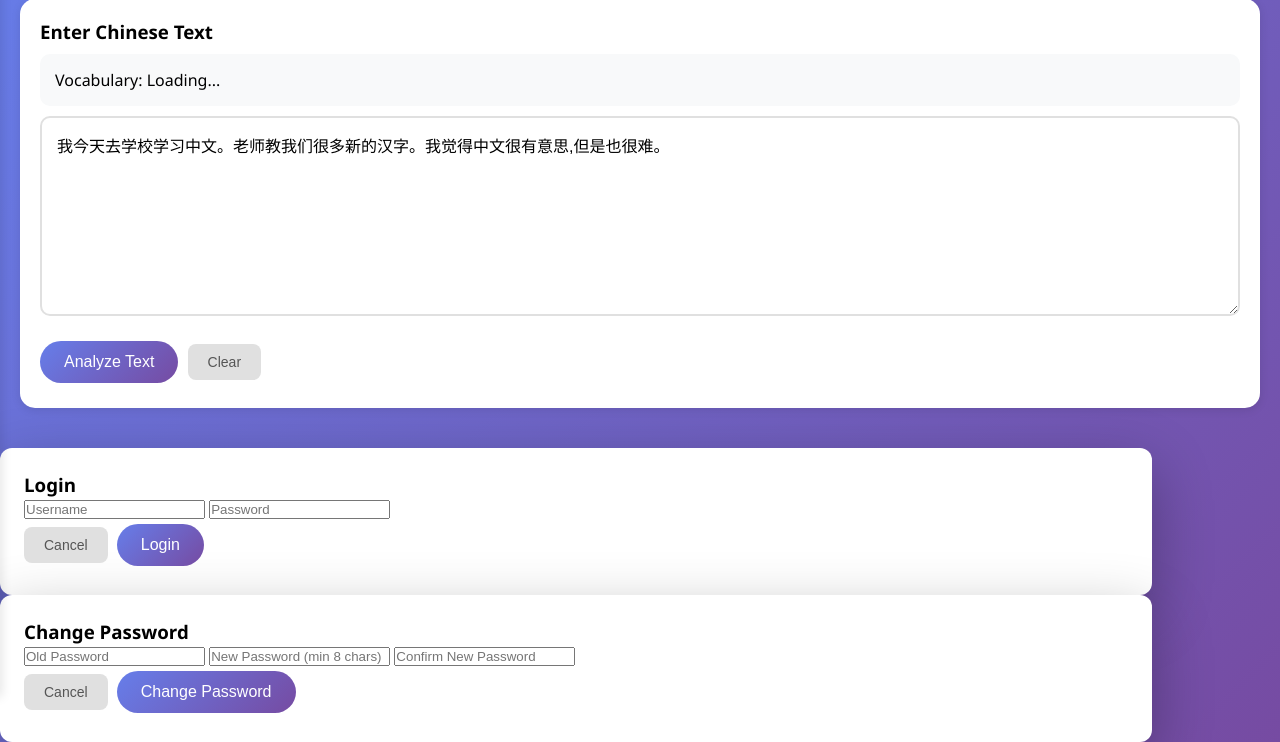
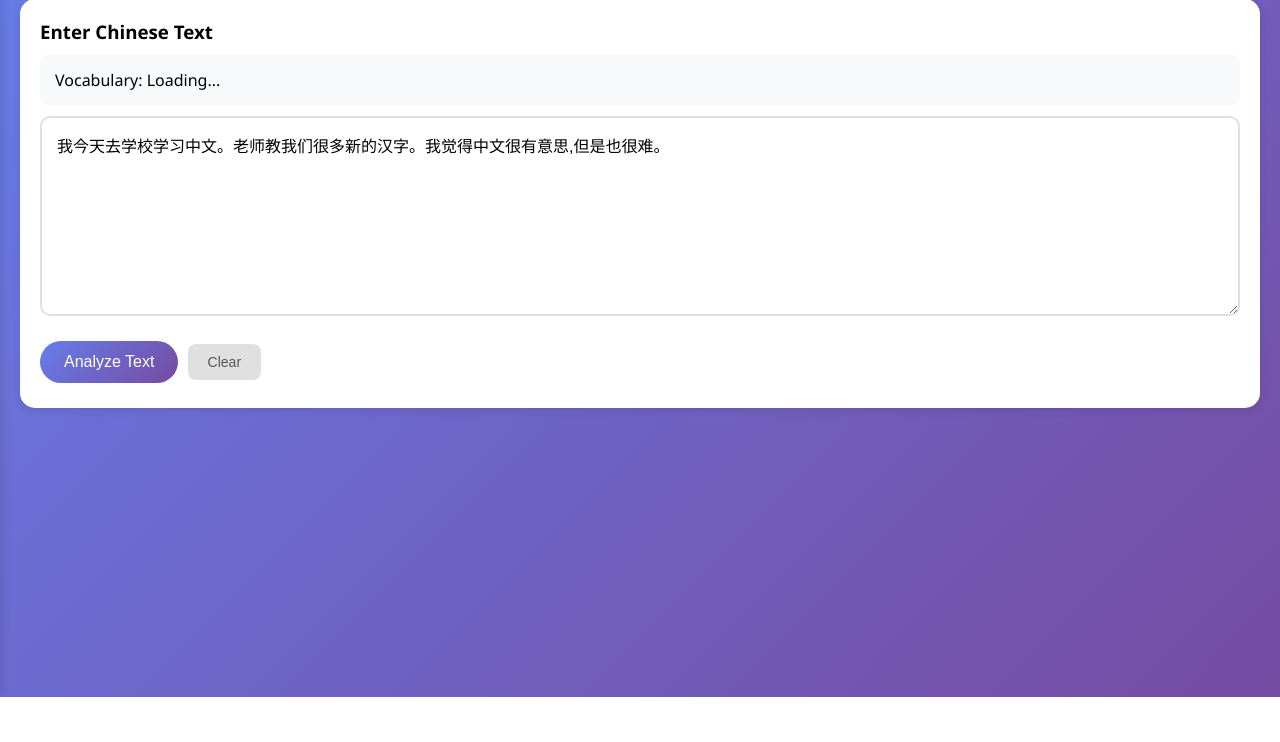
Before and after one commit to mkampl/qingdu, a Python web app: template templates/index.html in a window 1280 px wide. Shown: the part 103-845 px from the top of the page. After the commit the page ends 800 px from the top, so only its background shows below. Run offline with Jinja, Linux system fonts and the light colour scheme; the template is opened without the code that fills it, so the values that code supplies are empty.

Commit message:
[fix] Fix legacy modal CSS for login/password and add debugging for section creation

```diff
--- a/static/css/styles.css
+++ b/static/css/styles.css
@@ -628,6 +628,47 @@ body {
   }
 }
 
+/* Legacy Modal Styles (for login/password) */
+.legacy-modal {
+  display: none;
+  position: fixed;
+  top: 0;
+  left: 0;
+  width: 100%;
+  height: 100%;
+  background: rgba(0,0,0,0.5);
+  justify-content: center;
+  align-items: center;
+  z-index: 2000;
+}
+
+.legacy-modal-content {
+  background: white;
+  padding: 30px;
+  border-radius: 15px;
+  max-width: 400px;
+  width: 90%;
+}
+
+.legacy-modal-content h3 {
+  margin-bottom: 20px;
+}
+
+.legacy-modal-content input {
+  width: 100%;
+  padding: 10px;
+  margin-bottom: 15px;
+  border: 2px solid #e0e0e0;
+  border-radius: 8px;
+  font-size: 16px;
+}
+
+.modal-buttons {
+  display: flex;
+  gap: 10px;
+  justify-content: flex-end;
+}
+
 /* User Menu */
 .user-menu {
   display: none;
--- a/static/js/vocab-management.js
+++ b/static/js/vocab-management.js
@@ -19,6 +19,7 @@ function closeCreateListModal() {
 }
 
 function openAddSectionModal(listId) {
+  console.log('openAddSectionModal called with listId:', listId, 'type:', typeof listId);
   currentListId = listId;
   document.getElementById('addSectionModal').classList.add('show');
   document.getElementById('newSectionName').focus();
@@ -155,6 +156,8 @@ async function renameList(listId, oldName) {
 async function addNewSection() {
   const name = document.getElementById('newSectionName').value.trim();
 
+  console.log('addNewSection called, currentListId:', currentListId, 'type:', typeof currentListId);
+
   if (!name) {
     alert('Please enter a section name');
     return;
@@ -166,17 +169,23 @@ async function addNewSection() {
   }
 
   try {
-    const response = await authFetch(`/api/vocabulary-lists/${currentListId}/sections`, {
+    const url = `/api/vocabulary-lists/${currentListId}/sections`;
+    console.log('POSTing to:', url);
+
+    const response = await authFetch(url, {
       method: 'POST',
       headers: { 'Content-Type': 'application/json' },
       body: JSON.stringify({ name: name })
     });
+
+    console.log('Response status:', response.status);
 
     if (response.ok) {
       closeAddSectionModal();
       await viewVocabularyList(currentListId);
     } else {
       const error = await response.json();
+      console.error('Error response:', error);
       alert(`Error: ${error.detail || 'Failed to add section'}`);
     }
   } catch (error) {
--- a/templates/index.html
+++ b/templates/index.html
@@ -173,8 +173,8 @@
     </div>
 
     <!-- Login Modal -->
-    <div id="loginModal" class="modal">
-        <div class="modal-content">
+    <div id="loginModal" class="legacy-modal">
+        <div class="legacy-modal-content">
             <h3>Login</h3>
             <form onsubmit="handleLogin(event)">
                 <input type="text" id="loginUsername" placeholder="Username" required>
@@ -188,8 +188,8 @@
     </div>
 
     <!-- Change Password Modal -->
-    <div id="changePasswordModal" class="modal">
-        <div class="modal-content">
+    <div id="changePasswordModal" class="legacy-modal">
+        <div class="legacy-modal-content">
             <h3 id="changePasswordTitle">Change Password</h3>
             <form onsubmit="handleChangePassword(event)">
                 <input type="password" id="oldPassword" placeholder="Old Password" required>
```
Also changed, not shown: app/main.py (+11 -1 lines).
